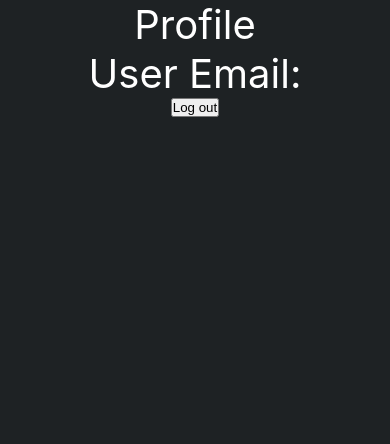
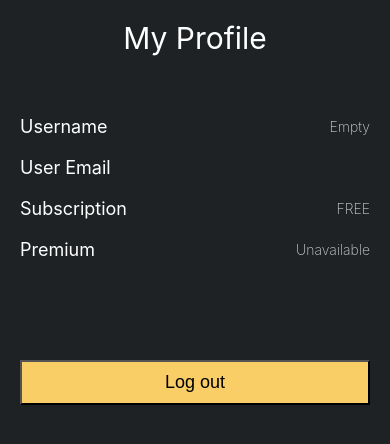
Before and after one commit to Ike-chukwu/musica, a React (Create React App) app: page /profile in a window 390 px wide. Shown: the top 444 px of the page. Built offline with nearby package versions, Linux system fonts and the light colour scheme; no server answers.

Commit message:
sign-up and sign-in pages responsive icon who link matches the current route has a particular style added to it

```diff
--- a/src/Components/SideNav/SideNav.js
+++ b/src/Components/SideNav/SideNav.js
@@ -1,11 +1,14 @@
 import React, { useContext, useRef, useEffect } from "react";
 import "./SideNav.scss";
 import { AuthContext } from "../context";
+import { Link, useLocation } from "react-router-dom";
 
 const SideNav = () => {
   const { isSideNavActive, setSideNav } = useContext(AuthContext);
 
   const sideNavRef = useRef(null);
+
+  const location = useLocation();
 
   useEffect(() => {
     // Add event listener to the document object
@@ -22,36 +25,80 @@ const SideNav = () => {
     }
   }
 
+  const currentRoute = (path) => {
+    return location.pathname == path;
+  };
+
   return (
     <div
       ref={sideNavRef}
       className={isSideNavActive ? "sideNav active" : "sideNav"}
     >
       <ul className="link-pack">
+        <Link to="/">
           <li className="link">
-          <i className="fas fa-home"></i>
+            <i
+              className={
+                currentRoute("/") ? "fas fa-home selected" : "fas fa-home"
+              }
+            ></i>
             <span className="name">home</span>
           </li>
+        </Link>
+        <Link to="/collection">
           <li className="link">
-          <i className="fas fa-box"></i>
+            <i
+              className={
+                currentRoute("/collection")
+                  ? "fas fa-box selected"
+                  : "fas fa-box"
+              }
+            ></i>
             <span className="name">my collections</span>
           </li>
+        </Link>
+        <Link to='/radio'>
           <li className="link">
-          <i className="fas fa-radio"></i>
+            <i
+              className={
+                currentRoute("/radio")
+                  ? "fas fa-radio selected"
+                  : "fas fa-radio"
+              }
+            ></i>
             <span className="name">radio</span>
           </li>
+        </Link>
+        <Link to='/video'>
           <li className="link">
-          <i className="fas fa-video"></i>
+            <i
+              className={
+                currentRoute("/video")
+                  ? "fas fa-video selected"
+                  : "fas fa-video"
+              }
+            ></i>
             <span className="name">music videos</span>
           </li>
+        </Link>
+        <Link to="/profile">
           <li className="link">
-          <i className="fas fa-user"></i>
+            <i
+              className={
+                currentRoute("/profile")
+                  ? "fas fa-user selected"
+                  : "fas fa-user"
+              }
+            ></i>
             <span className="name">profile</span>
           </li>
+        </Link>
+        <Link>
           <li className="link">
             <i className="fas fa-sign-out"></i>
             <span className="name">log out</span>
           </li>
+        </Link>
       </ul>
     </div>
   );
--- a/src/Components/SideNav/SideNav.scss
+++ b/src/Components/SideNav/SideNav.scss
@@ -25,6 +25,10 @@
       flex-direction: column;
       gap: 4rem;
 
+      .selected {
+        color: hsla(42, 94%, 69%, 1);
+        cursor: pointer;
+      }
       li {
         list-style: none;
         color: hsla(56, 32%, 91%, 0.25);
--- a/src/Components/Sidebar/Sidebar.js
+++ b/src/Components/Sidebar/Sidebar.js
@@ -1,23 +1,53 @@
 import React from "react";
 import "./Sidebar.scss";
-import { Link } from "react-router-dom";
+import { Link, useLocation } from "react-router-dom";
 
 const Sidebar = () => {
+  const location = useLocation();
+
+  const currentRoute = (path) => {
+    return location.pathname == path;
+  };
+
   return (
     <div className="sideBar">
       <div className="top">
         <Link to="/">
-          <i className="fas fa-home"></i>
+          <i
+            className={
+              currentRoute("/") ? "fas fa-home selected" : "fas fa-home"
+            }
+          ></i>
         </Link>
         <Link to="/collection">
-          <i className="fas fa-box"></i>
+          <i
+            className={
+              currentRoute("/collection") ? "fas fa-box selected" : "fas fa-box"
+            }
+          ></i>
         </Link>
-        <i className="fas fa-radio"></i>
-        <i className="fas fa-video"></i>
+        <Link to='/radio'>
+          <i
+            className={
+              currentRoute("/radio") ? "fas fa-radio selected" : "fas fa-radio"
+            }
+          ></i>
+        </Link>
+        <Link to='/video'>
+          <i
+            className={
+              currentRoute("/video") ? "fas fa-video selected" : "fas fa-video"
+            }
+          ></i>
+        </Link>
       </div>
       <div className="bottom">
-        <Link to='/profile'>
-          <i className="fas fa-user"></i>
+        <Link to="/profile">
+          <i
+            className={
+              currentRoute("/profile") ? "fas fa-user selected" : "fas fa-user"
+            }
+          ></i>
         </Link>
         <i className="fas fa-sign-in"></i>
       </div>
--- a/src/Components/Sidebar/Sidebar.scss
+++ b/src/Components/Sidebar/Sidebar.scss
@@ -10,7 +10,7 @@
   i {
     color: hsla(56, 32%, 91%, 0.25);
     font-size: 2rem;
-    transition: color .3s linear;
+    transition: color 0.3s linear;
 
     &:hover {
       color: hsla(42, 94%, 69%, 1);
@@ -18,6 +18,10 @@
     }
   }
 
+  .selected {
+    color: hsla(42, 94%, 69%, 1);
+    cursor: pointer;
+  }
   .top {
     display: flex;
     flex-direction: column;
@@ -42,9 +46,7 @@
   }
 }
 
-
-
-@media(max-width:970px){
+@media (max-width: 970px) {
   .sideBar {
     display: none;
   }
--- a/src/Components/Signup/Signup.js
+++ b/src/Components/Signup/Signup.js
@@ -5,11 +5,11 @@ import { Link, useNavigate } from "react-router-dom";
 import { AuthContext } from "../context";
 
 const Signup = (props) => {
-  const { createUser } = useContext(AuthContext);
-  const navigate = useNavigate()
+  const { createUser,setUsername } = useContext(AuthContext);
+  const navigate = useNavigate();
 
   const [data, setData] = useState({
-    name: "",
+    username: "",
     email: "",
     password: "",
     c_password: "",
@@ -30,9 +30,12 @@ const Signup = (props) => {
     setError("");
     const email = data.email;
     const password = data.password;
+    const username = data.username;
+    console.log(username);
     try {
       await createUser(email, password);
-      navigate('/profile')
+      setUsername(username)
+      navigate("/");
     } catch (e) {
       setError(e.message);
       console.log(error);
@@ -40,6 +43,13 @@ const Signup = (props) => {
   };
 
   const inputFields = [
+    {
+      placeholder: "Enter your preferred username",
+      required: true,
+      name: "username",
+      type: "text",
+      errorMessage: "Name is too short",
+    },
     {
       placeholder: "Enter your email",
       required: true,
--- a/src/Components/Signup/Signup.scss
+++ b/src/Components/Signup/Signup.scss
@@ -40,3 +40,11 @@
     }
   }
 }
+
+
+
+@media (max-width: 970px) {
+  .container {
+    padding-inline: 2rem;
+  }
+}
--- a/src/Components/context.js
+++ b/src/Components/context.js
@@ -14,18 +14,19 @@ export const AuthProvider = ({ children }) => {
   //state that stores sidenav status
   const [isSideNavActive, setSideNav] = useState(false);
   const [user, setUser] = useState({});
+  const [username, setUsername] = useState("");
 
   const createUser = (email, password) => {
     return createUserWithEmailAndPassword(auth, email, password);
   };
 
   const signIn = (email, password) => {
-    return signInWithEmailAndPassword(auth, email, password)
-  }
+    return signInWithEmailAndPassword(auth, email, password);
+  };
 
   const logout = () => {
-    return signOut(auth)
-  }
+    return signOut(auth);
+  };
 
   useEffect(() => {
     const unSubscribe = onAuthStateChanged(auth, (currentUser) => {
@@ -43,7 +44,9 @@ export const AuthProvider = ({ children }) => {
         createUser,
         user,
         logout,
-        signIn
+        signIn,
+        setUsername,
+        username
       }}
     >
       {children}
--- a/src/Pages/Profile.js
+++ b/src/Pages/Profile.js
@@ -3,30 +3,46 @@ import "./Profile.scss";
 import { AuthContext } from "../Components/context";
 import { useNavigate } from "react-router-dom";
 
-
 const Profile = (props) => {
-  const { user, logout } = useContext(AuthContext);
-  const navigate =  useNavigate()
+  const { user, logout, username } = useContext(AuthContext);
+  const navigate = useNavigate();
 
   const handleLogout = async (e) => {
     try {
-      await logout()
-      navigate('/')
-      props.setLog(false)
-      localStorage.setItem('loggedIn', false)
-      localStorage.setItem('status', "signedOut")
+      await logout();
+      navigate("/");
+      props.setLog(false);
+      localStorage.setItem("loggedIn", false);
+      localStorage.setItem("status", "signedOut");
       console.log(props.loggedIn);
     } catch (e) {
       console.log(e.message);
     }
-  }
-
+  };
+  console.log(username);
 
   return (
     <div className="profile">
-      <p>Profile</p>
-      <p>User Email: {user && user.email}</p>
-      <button onClick = {handleLogout}>Log out</button>
+      <p className="title">My Profile</p>
+      <div className="profile-options">
+        <div className="link-of-details">
+          <p>Username</p>
+          <p>{username ? username : "Empty"}</p>
+        </div>
+        <div className="link-of-details">
+          <p>User Email</p>
+          <p> {user && user.email}</p>
+        </div>
+        <div className="link-of-details">
+          <p>Subscription</p>
+          <p>FREE</p>
+        </div>
+        <div className="link-of-details">
+          <p>Premium</p>
+          <p>Unavailable</p>
+        </div>
+      </div>
+      <button onClick={handleLogout}>Log out</button>
     </div>
   );
 };
--- a/src/Pages/Profile.scss
+++ b/src/Pages/Profile.scss
@@ -1,10 +1,58 @@
 .profile {
-  display: flex;
-  justify-content: center;
-  flex-direction: column;
-  align-items: center;
-  p {
-    color: white;
-    font-size: 4rem;
+  padding-right: 4.5rem;
+  width: 100%;
+  color: white;
+
+  .title {
+    font-size: 3rem;
+    text-align: center;
+    margin-top: 5rem;
+  }
+
+  .profile-options {
+    margin-top: 11rem;
+    display: flex;
+    flex-direction: column;
+    gap: 2rem;
+
+    .link-of-details {
+      display: flex;
+      justify-content: space-between;
+      align-items: center;
+      p {
+        &:nth-child(1) {
+          font-size: 1.8rem;
+        }
+        &:nth-child(2) {
+          font-size: 1.4rem;
+          font-weight: 200;
+          color: lightgray;
+        }
+      }
+    }
+  }
+
+  button {
+    padding: 1rem;
+    margin-top: 10rem;
+    background: #face66;
+    color: black;
+    width: 100%;
+    font-size: 1.8rem;
+    cursor: pointer;
   }
 }
+
+@media (max-width: 970px) {
+  .profile {
+    padding-inline: 2rem;
+
+    .profile-options {
+      margin-top: 6rem;
+    }
+
+    .title {
+      margin-top: 2rem;
+    }
+  }
+}
```
Lines whose indentation alone changed are shown as unchanged.
